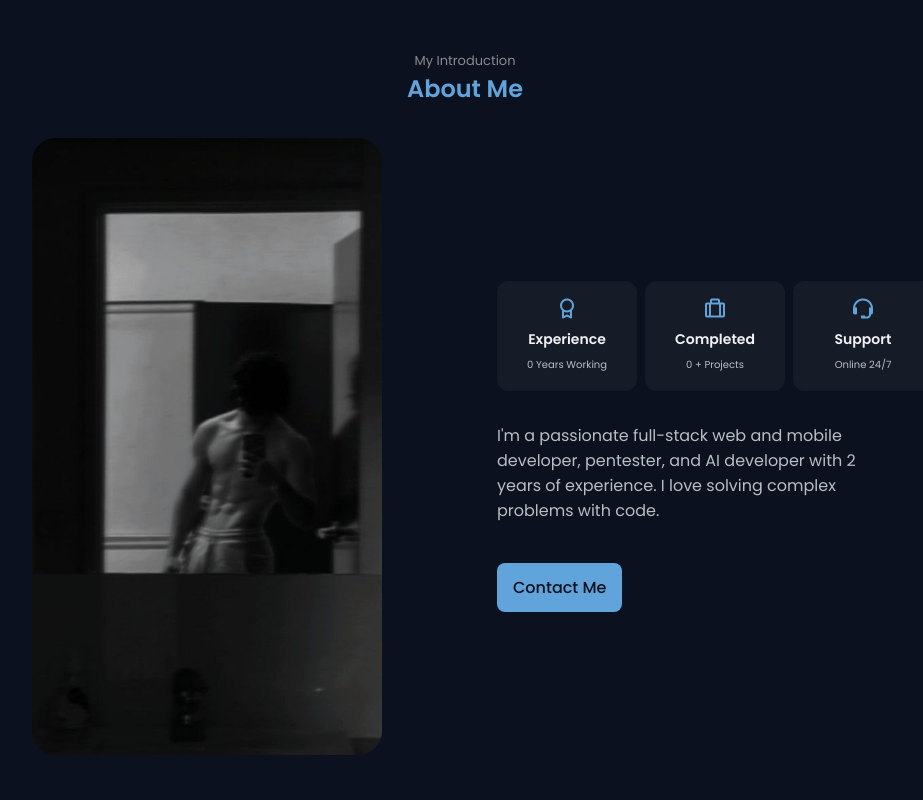
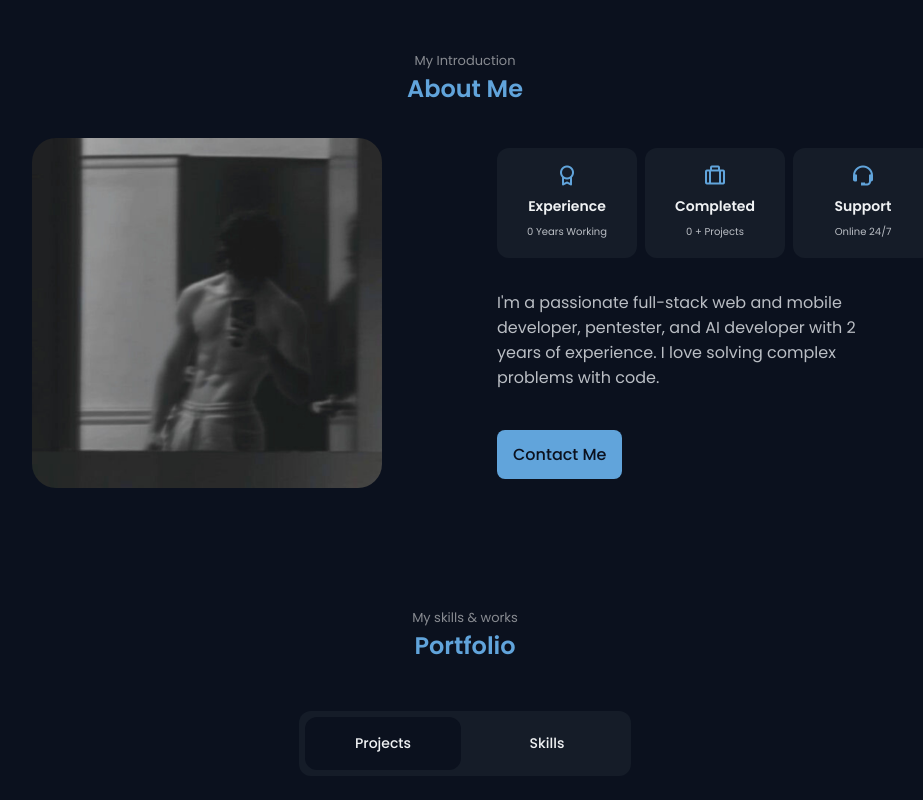
Before and after one commit to Nizuyu/Nizam-Portfolio, a plain HTML site: page index.html in a window 1280 px wide. Shown: the part 880-1680 px from the top of the page, without its empty margins (175-1098 px from the left). Drawn offline with nearby package versions, Linux system fonts and the light colour scheme.

Commit message:
Update index.html

```diff
--- a/index.html
+++ b/index.html
@@ -110,7 +110,7 @@
         <span class="section_subtitle">My Introduction</span>
         <h2 class="section_title">About Me</h2>
         <div class="about_container container grid">
-          <img src="assets/images/profile.jpg" alt="" class="about_img" />
+          <img src="assets/images/profile.png" alt="" class="about_img" />
           <div class="about_data">
             <div class="about_info">
               <div class="about_box">
```
